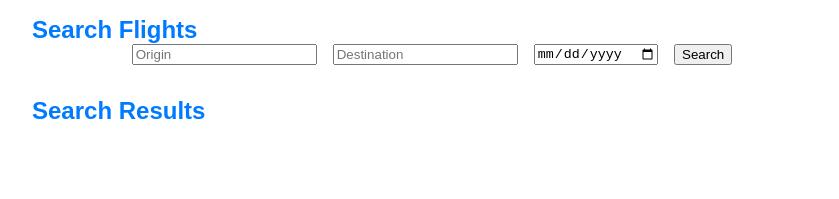
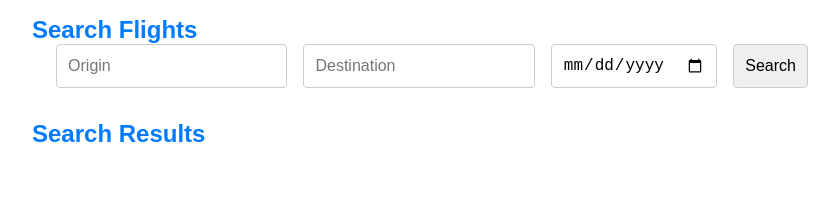
Before and after one commit to Kenneth732/FlightBookingApp, a plain HTML site: page index.html in a window 1280 px wide. Shown: the whole page, without its empty margins (208-1047 px from the left). Drawn offline with Linux system fonts and the light colour scheme.

Commit message:
inputs style

```diff
--- a/static/css/style.css
+++ b/static/css/style.css
@@ -34,3 +34,10 @@ body {
     gap: 1rem;
     justify-content: center;
   }
+
+  input[type="text"], input[type="date"], button {
+    padding: 0.7rem;
+    font-size: 16px;
+    border: 1px solid #ccc;
+    border-radius: 4px;
+  }
```
